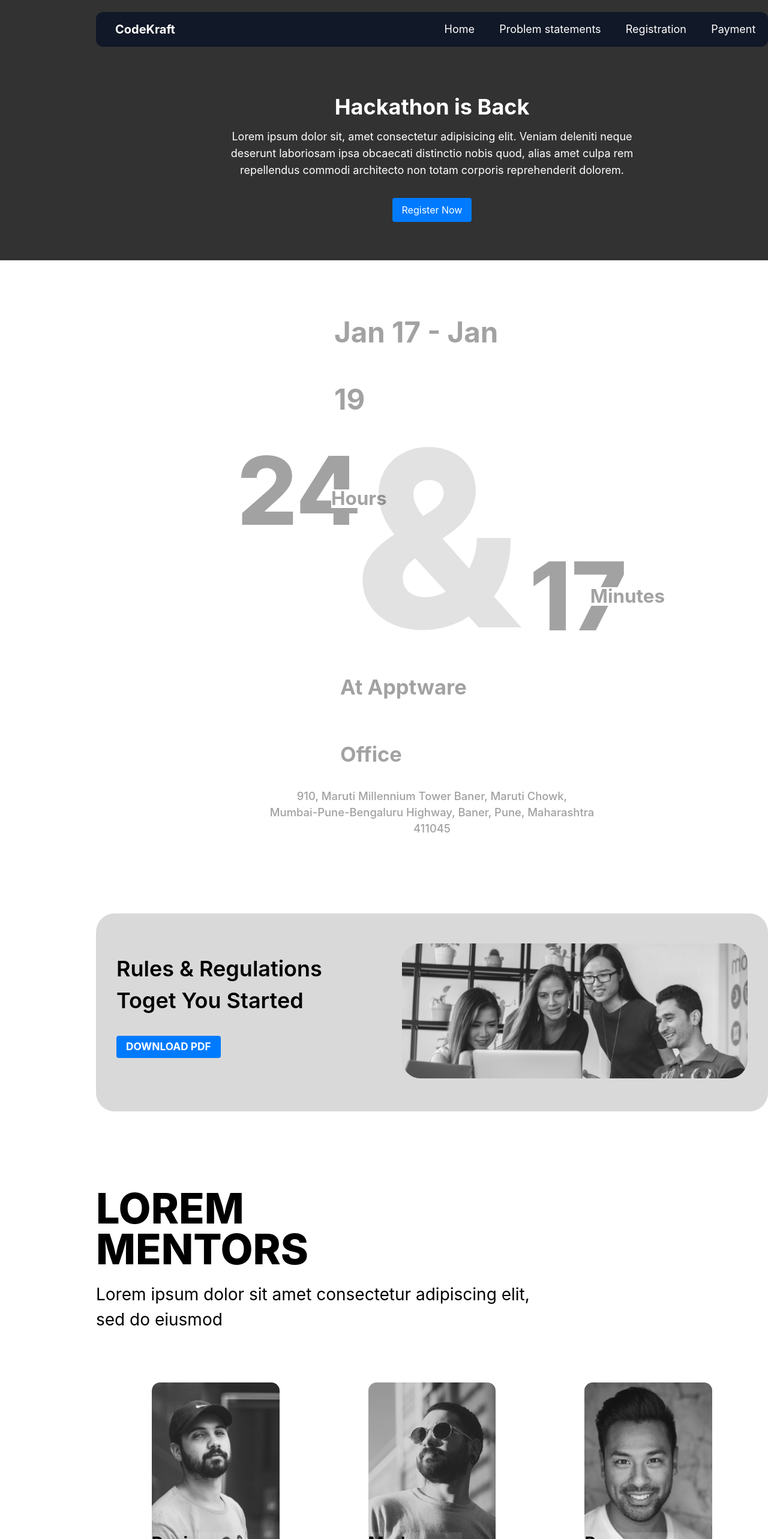
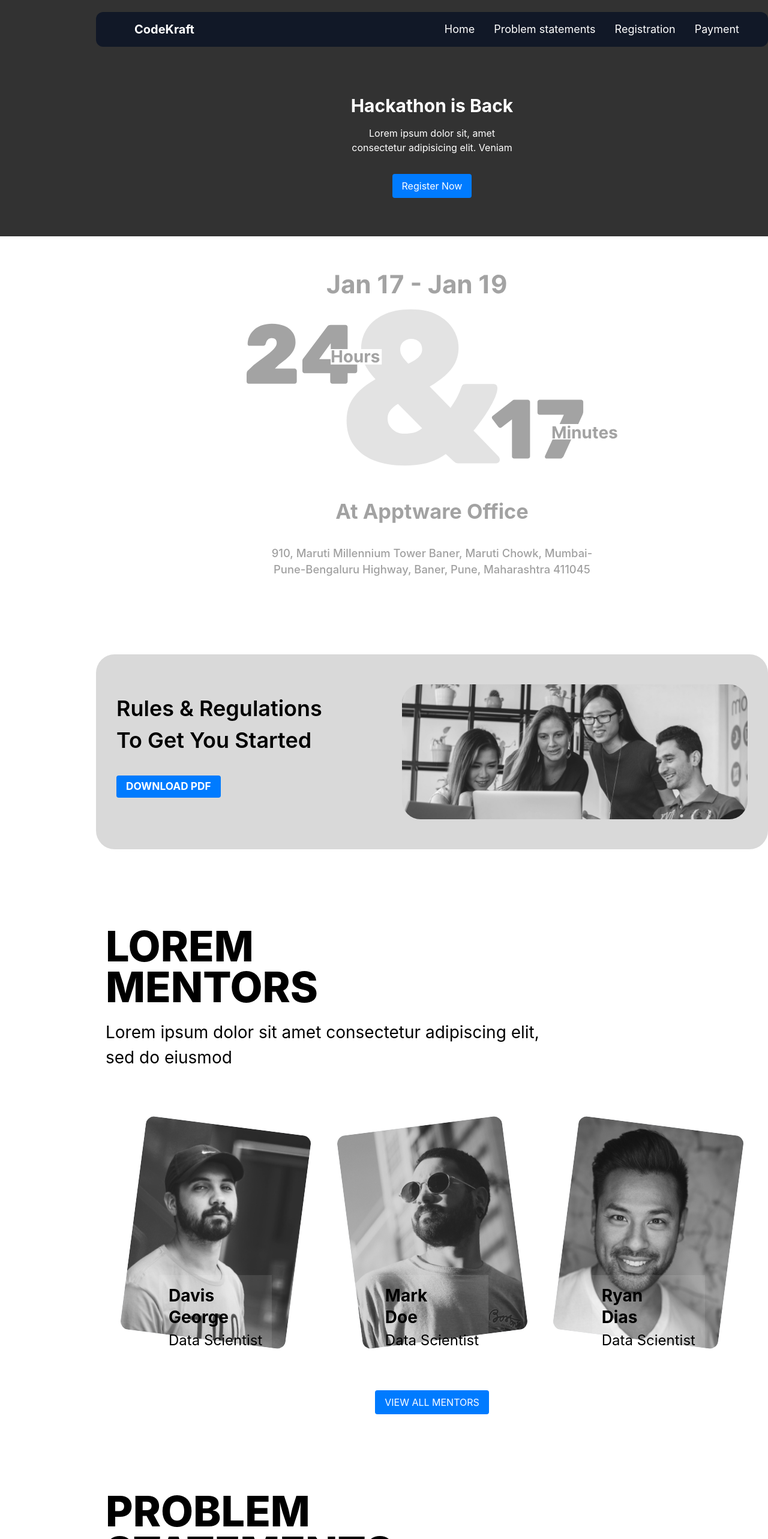
Before and after one commit to aditya-apptware/hackathon, a React (Create React App) app: page / in a window 1280 px wide. Shown: the top 2566 px of the page at 60% size. Built offline with nearby package versions, Linux system fonts and the light colour scheme; the HTML template or start-up script is replaced by a standard one.

Commit message:
responsive changes

```diff
--- a/src/App.jsx
+++ b/src/App.jsx
@@ -9,7 +9,7 @@ import { Registration } from "./pages/Registration";
 export const App = () => {
   return (
     <Router>
-      <div className="bg-[#323232] pt-5 w-[1440px] mx-auto">
+      <div className="bg-[#323232] pt-5 w-full md:w-[1440px] mx-auto">
         <Navbar />
       </div>
       <Routes>
--- a/src/components/Event.jsx
+++ b/src/components/Event.jsx
@@ -2,37 +2,18 @@ import React from "react";
 
 export const Event = () => {
   return (
-    <div className="flex flex-col gap-5 w-[650px] mx-auto">
-      <div className="w-[326px] font-bold text-[47.42px] leading-[112px] text-textDark opacity-[36%] mx-auto">
-        Jan 17 - Jan 19
-      </div>
-      <div className="relative flex mx-auto w-[650px] h-[328px]">
-        <div className="absolute left-0 top-0 font-extrabold text-[158px] leading-[152px] text-textDark opacity-[36%]">
-          24
-        </div>
-        <div className="absolute left-[157px] top-[74px] font-bold text-[31.42px] height-[50px]">
-          <div className="bg-textLight flex items-center justify-center w-fit h-fit">
-            <span className="opacity-[36%] text-textDark leading-none">Hours</span>
-          </div>
-        </div>
-        <div className="absolute top-[-40px] left-[30%] font-extrabold text-[408.04px] leading-[392.54px] text-textDark opacity-[11%]">
-          &
-        </div>
-        <div className="absolute right-0 bottom-0 font-extrabold text-[158px] leading-[152px] text-textDark opacity-[36%]">
-          17
-        </div>
-        <div className="absolute right-[-63px] bottom-[60px] font-bold text-[31.42px] height-[50px]">
-          <div className="bg-textLight flex items-center justify-center w-fit h-fit">
-            <span className="opacity-[36%] text-textDark leading-none">Minutes</span>
-          </div>
-        </div>
-      </div>
-      <div>
-        <div className="font-bold text-[34.42px] leading-[112px] text-textDark opacity-[36%] w-[306px] mx-auto">
+    <div className="flex flex-col gap-5 md:w-[650px] w-full mx-auto px-4">
+      <img
+        src="/assets/images/event.svg"
+        className="w-full object-cover"
+        alt="event"
+      />
+      <div className="text-center">
+        <div className="font-bold text-[28px] md:text-[34.42px] leading-[112px] text-textDark opacity-[36%] w-[306px] md:w-auto mx-auto">
           At Apptware Office
         </div>
-        <div className="font-medium text-[18.42px] leading-[27px] text-textDark opacity-[37%] text-center w-[581px] mx-auto">
-          910, Maruti Millennium Tower Baner, Maruti Chowk,<br />
+        <div className="font-medium text-[14px] md:text-[18.42px] leading-[27px] text-textDark opacity-[37%] text-center w-full md:w-[581px] mx-auto">
+          910, Maruti Millennium Tower Baner, Maruti Chowk,
           Mumbai-Pune-Bengaluru Highway, Baner, Pune, Maharashtra 411045
         </div>
       </div>
--- a/src/components/Header.jsx
+++ b/src/components/Header.jsx
@@ -3,16 +3,13 @@ import { Button } from "./Button";
 export const Header = () => {
   return (
     <header className="flex items-center justify-center bg-[#323232] text-textLight pt-12 pb-8">
-        <div className="content text-center py-8">
-          <div className="title w-[50%] m-auto">
-            <h1 className="text-4xl font-bold">Hackathon is Back</h1>
+      <div className="content text-center py-8 w-full max-w-screen-lg">
+        <div className="title md:w-full w-[50%] m-auto">
+          <h1 className="md:text-3xl text-4xl font-bold">Hackathon is Back</h1>
         </div>
-          <div className="subtitle mt-4 w-[50%] m-auto">
-            <p className="text-lg">
+        <div className="subtitle mt-4 md:w-[300px] w-[80%] m-auto">
+          <p className="md:text-base text-lg">
             Lorem ipsum dolor sit, amet consectetur adipisicing elit. Veniam
-              deleniti neque deserunt laboriosam ipsa obcaecati distinctio nobis
-              quod, alias amet culpa rem repellendus commodi architecto non totam
-              corporis reprehenderit dolorem.
           </p>
         </div>
         <div className="register-button mt-8">
--- a/src/components/Mentors.jsx
+++ b/src/components/Mentors.jsx
@@ -20,34 +20,38 @@ const mentors = [
 
 export const Mentors = () => {
   return (
-    <div className="flex flex-col gap-5 w-[1120px] mx-auto">
-      <div className="font-extrabold text-[70px] leading-[68px]">
+    <div className="flex flex-col gap-5 w-full md:w-[1120px] mx-auto px-4">
+      <div className="font-extrabold text-[50px] md:text-[70px] leading-[50px] md:leading-[68px]">
         LOREM
         <br />
         MENTORS
       </div>
-      <div className="font-normal text-[28px] leading-[42px]">
+      <div className="font-normal text-[20px] md:text-[28px] leading-[30px] md:leading-[42px]">
         Lorem ipsum dolor sit amet consectetur adipiscing elit, <br />
         sed do eiusmod
       </div>
-      <div className="flex justify-center gap-5 flex-wrap">
+      <div className="flex justify-center gap-5 flex-wrap mt-10">
         {mentors.map((mentor, mentorItemIndex) => {
           const { name, role, imageSource } = mentor;
-          const rotateValue = mentorItemIndex % 2 === 0 ? '7.3deg' : '-7.3deg'
+          const rotateValue = mentorItemIndex % 2 === 0 ? '7.3deg' : '-7.3deg';
           return (
-            <div className="flex flex-col p-16 items-start justify-center gap-5 rounded-[14px] w-[340.81px] h-[422px] relative">
+            <div
+              key={mentorItemIndex}
+              className="flex flex-col p-8 items-center justify-center gap-5 rounded-[14px] w-full md:w-[340.81px] h-[422px] relative"
+            >
               <img
                 src={imageSource}
                 alt={name}
-                className={`w-auto object-cover h-[401.65px] bg-mentorBackground rotate-[${rotateValue}] rounded-[14px]`}
+                style={{ transform: `rotate(${rotateValue})` }}
+                className="w-full md:w-auto object-cover h-[250px] md:h-[401.65px] bg-mentorBackground rounded-[14px]"
               />
-              <div className="absolute bottom-[-6px] bg-textLight bg-opacity-10">
-                <div className="font-bold text-[28px] leading-[36px] text-textDark">
-                  {name.split(" ").map((word) => (
-                    <p>{word}</p>
+              <div className="absolute bottom-[-6px] bg-textLight bg-opacity-10 p-4">
+                <div className="font-bold text-[18px] md:text-[28px] leading-[26px] md:leading-[36px] text-textDark">
+                  {name.split(" ").map((word, index) => (
+                    <p key={index}>{word}</p>
                   ))}
                 </div>
-                <div className="font-normal text-[24px] leading-[42px]">
+                <div className="font-normal text-[16px] md:text-[24px] leading-[26px] md:leading-[42px]">
                   {role}
                 </div>
               </div>
--- a/src/components/Navbar.jsx
+++ b/src/components/Navbar.jsx
@@ -1,11 +1,13 @@
 import { Link } from "react-router-dom";
+import { useState, useEffect, useRef } from "react";
 
-const NavItem = ({ label, to }) => {
+const NavItem = ({ label, to, onClick }) => {
   return (
     <li>
       <Link
         to={to}
-        className="text-lg font-normal hover:text-primary transition duration-300"
+        onClick={onClick} // Close menu after clicking the link
+        className="text-lg font-normal hover:text-primary transition duration-300 block py-2 px-4"
       >
         {label}
       </Link>
@@ -14,20 +16,87 @@ const NavItem = ({ label, to }) => {
 };
 
 export const Navbar = () => {
+  const [isMenuOpen, setIsMenuOpen] = useState(false);
+  const menuRef = useRef(null); // Ref for the menu
+  const menuButtonRef = useRef(null); // Ref for the hamburger button
+
+  // Toggle the menu state when the hamburger icon is clicked
+  const toggleMenu = () => {
+    setIsMenuOpen(!isMenuOpen);
+  };
+
+  // Close the menu when clicking outside of it or the hamburger button
+  useEffect(() => {
+    const handleClickOutside = (event) => {
+      if (
+        menuRef.current &&
+        !menuRef.current.contains(event.target) &&
+        !menuButtonRef.current.contains(event.target)
+      ) {
+        setIsMenuOpen(false); // Close the menu
+      }
+    };
+
+    document.addEventListener("mousedown", handleClickOutside);
+
+    return () => {
+      document.removeEventListener("mousedown", handleClickOutside);
+    };
+  }, []);
+
   return (
     <div
-      className={`flex items-center justify-between h-[58px] w-[1120px] mx-auto bg-navbarBackground text-textLight rounded-xl`}
+      className={`flex items-center justify-between h-[58px] w-full md:w-[1120px] mx-auto bg-navbarBackground text-textLight rounded-xl px-4 md:px-8`}
     >
-      <div className="w-1/2 text-xl font-bold pl-8">CodeKraft</div>
-      <div className="w-1/2">
-        <ul className="flex justify-around w-full">
+      <div className="w-full md:w-1/2 text-xl font-bold pl-4 md:pl-8">CodeKraft</div>
+
+      {/* Hamburger Icon for Mobile */}
+      <div
+        ref={menuButtonRef} // Add ref to hamburger button
+        className="md:hidden flex items-center cursor-pointer"
+        onClick={toggleMenu}
+      >
+        <div className="space-y-2">
+          <div className="w-6 h-0.5 bg-textLight"></div>
+          <div className="w-6 h-0.5 bg-textLight"></div>
+          <div className="w-6 h-0.5 bg-textLight"></div>
+        </div>
+      </div>
+
+      {/* Navigation Menu for Large Screens */}
+      <div className="hidden md:block">
+        <ul className="flex justify-end w-full">
           <NavItem label="Home" to="/" />
-          <NavItem label="Problem statements" to="" />
-          {/* /problem-statements */}
-          <NavItem label="Registration" to="" />
-          {/* /registration */}
-          <NavItem label="Payment" to="" />
-          {/* /payment */}
+          <NavItem label="Problem statements" to="/problem-statements" />
+          <NavItem label="Registration" to="/registration" />
+          <NavItem label="Payment" to="/payment" />
+        </ul>
+      </div>
+
+      {/* Navigation Menu for Mobile */}
+      <div
+        ref={menuRef} // Add ref to menu container
+        className={`${
+          isMenuOpen ? "block" : "hidden"
+        } md:hidden absolute top-[58px] left-0 w-full bg-navbarBackground z-10`}
+      >
+        <ul className="flex flex-col items-end py-4 px-4 w-full">
+          <NavItem label="Home" to="/" onClick={() => setIsMenuOpen(false)} />
+          <NavItem
+            label="Problem statements"
+            to="/problem-statements"
+            onClick={() => setIsMenuOpen(false)}
+          />
+          <NavItem
+            label="Registration"
+            to="/registration"
+            onClick={() => setIsMenuOpen(false)}
+          />
+          <NavItem
+            label="Payment"
+            to="/payment"
+            onClick={() => setIsMenuOpen(false)}
+          />
         </ul>
       </div>
     </div>
--- a/src/components/Rules.jsx
+++ b/src/components/Rules.jsx
@@ -2,22 +2,22 @@ import { Button } from "./Button";
 
 export const Rules = () => {
   return (
-    <div className="flex gap-5 w-[1120px] h-[330px] mx-auto rounded-[31px] bg-bannerBackground pt-[50px] pr-[34px] pb-[50px] pl-[34px]">
-      <div className="w-[465px] flex flex-col justify-center">
-        <div className="font-semibold text-[36px] leading-[53px]">
+    <div className="flex flex-col md:flex-row gap-5 w-full md:w-[1120px] h-auto mx-auto rounded-[31px] bg-bannerBackground py-[50px] md:px-[34px] px-[20px]">
+      <div className="w-full md:w-[465px] flex flex-col justify-center">
+        <div className="font-semibold text-[30px] md:text-[36px] leading-[53px]">
           Rules & Regulations
           <br />
-          Toget You Started
+          To Get You Started
         </div>
         <div className="register-button mt-8 font-bold text-[17.29px] leading-[20.92px] w-[200px] h-[60px]">
           <Button label="DOWNLOAD PDF" />
         </div>
       </div>
-      <div className="w-[587px]">
+      <div className="w-full md:w-[587px] mt-5 md:mt-0">
         <img
           src="/assets/pics/rules-regulations.jpg"
           alt="rules and regulations banner"
-          className="rounded-[31px]"
+          className="w-full h-auto rounded-[31px]"
         />
       </div>
     </div>
--- a/src/pages/Home.jsx
+++ b/src/pages/Home.jsx
@@ -10,30 +10,30 @@ import { Rules } from "../components/Rules";
 
 export const Home = () => {
   return (
-    <div className="w-[1440px] mx-auto">
+    <div className="w-full md:w-[1440px] mx-auto">
       <div>
         <Header />
       </div>
       <main>
-        <div className="pt-16 pb-16">
+        <div className="py-8 md:py-16">
           <Event />
         </div>
-        <div className="pt-16 pb-16">
+        <div className="py-8 md:py-16 mx-4">
           <Rules />
         </div>
-        <div className="pt-16 pb-16">
+        <div className="py-8 md:py-16">
           <Mentors />
         </div>
-        <div className="pt-16 pb-16">
+        <div className="py-8 md:py-16">
           <ProblemStatements />
         </div>
-        <div className="pt-16 pb-16">
+        <div className="py-8 md:py-16">
           <Prizes />
         </div>
-        <div className="pt-16 pb-16">
+        <div className="py-8 md:py-16 relative z-10">
           <Faqs />
         </div>
-        <div className="pt-16 pb-16 mt-[-230px] pb-[330px]">
+        <div className="py-8 md:py-16 mt-[-230px] md:pb-[330px] hidden md:block">
           <Images />
         </div>
       </main>
```
Also changed, not shown: src/components/Faqs.jsx (+14 -11 lines), src/components/Footer.jsx (+4 -6 lines), src/components/Images.jsx (+5 -5 lines), src/components/Prizes.jsx (+19 -14 lines), src/components/ProblemStatements.jsx (+23 -16 lines), public/assets/images/event.svg (added). Lines whose indentation alone changed are shown as unchanged.
